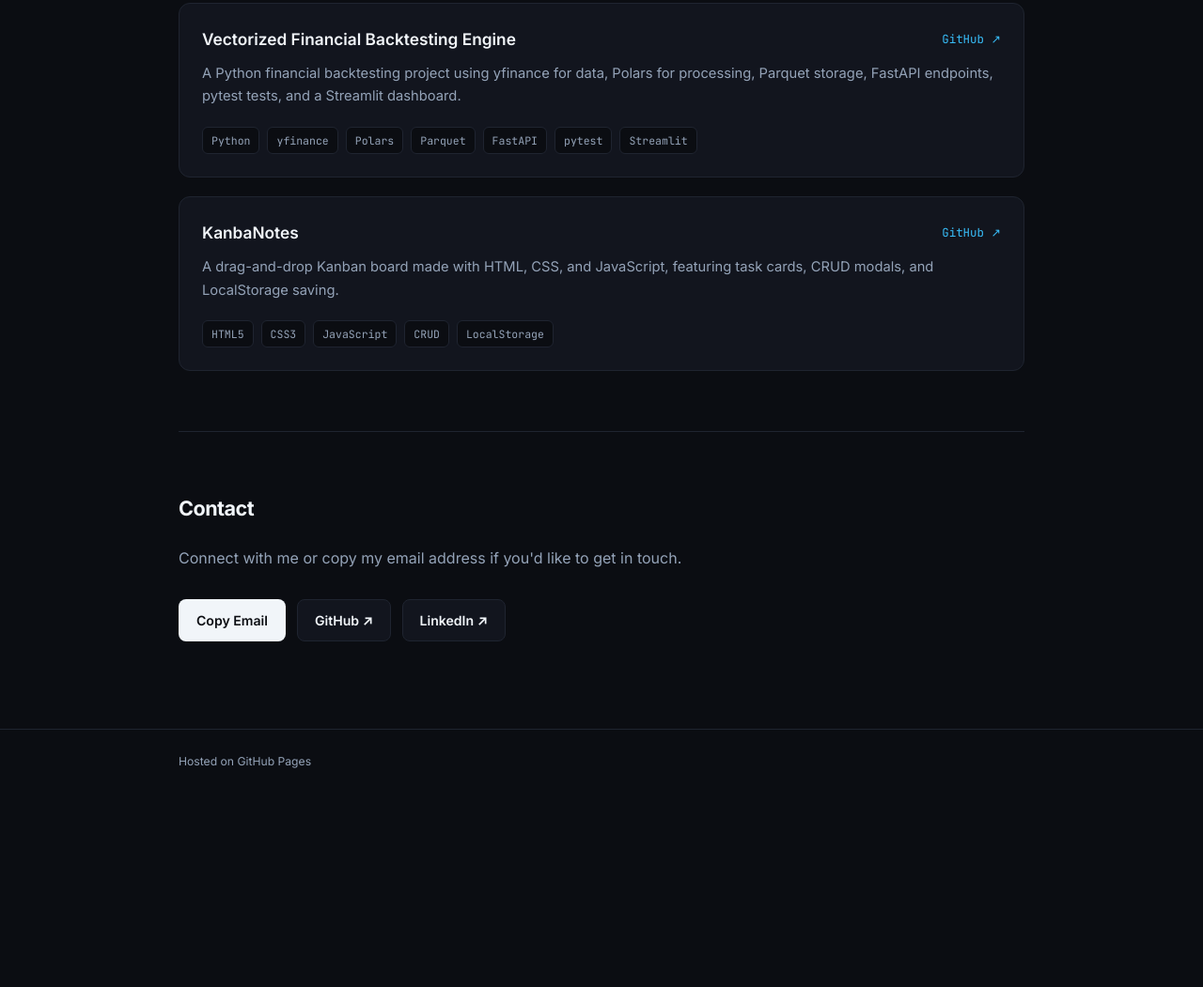
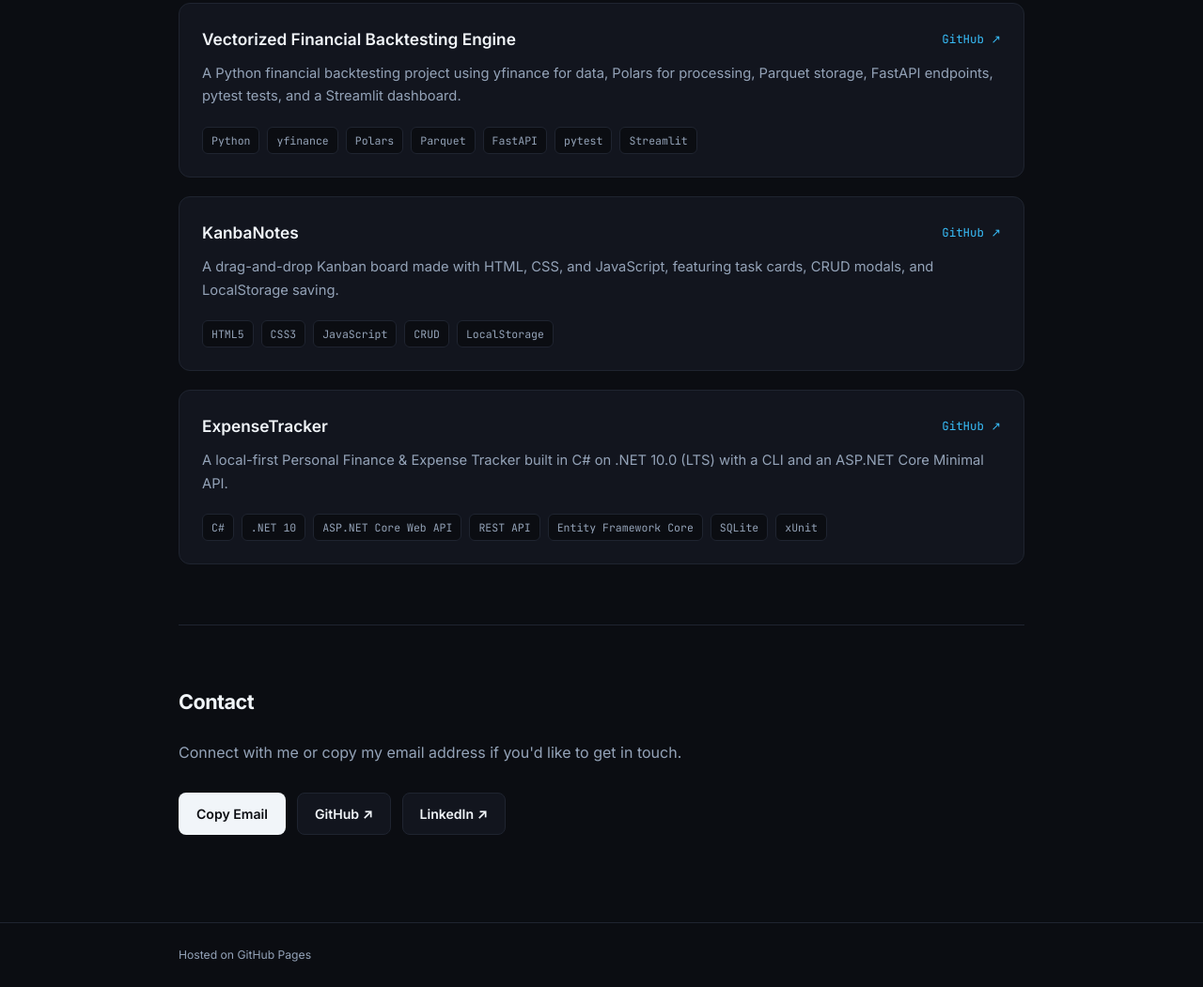
Before and after one commit to Renel-Jerome-Orbeta/Renel-Jerome-Orbeta.github.io, a plain HTML site: page index.html in a window 1280 px wide. Shown: the part 1134-2185 px from the top of the page at 94% size. Before the commit the page ends 1979 px from the top, so only its background shows below. Drawn offline with Linux system fonts and the light colour scheme.

Commit message:
Added ExpenseTracker to Featured Projects
Added ExpenseTracker to Featured Projects.

```diff
--- a/index.html
+++ b/index.html
@@ -81,6 +81,16 @@
           <p>A drag-and-drop Kanban board made with HTML, CSS, and JavaScript, featuring task cards, CRUD modals, and LocalStorage saving.</p>
           <ul class="skill-list"><li>HTML5</li><li>CSS3</li><li>JavaScript</li><li>CRUD</li><li>LocalStorage</li></ul>
         </article>
+		<article class="card project-card">
+          <div class="project-heading">
+            <h3>ExpenseTracker</h3>
+            <div class="project-links">
+              <a class="project-link" href="https://github.com/Renel-Jerome-Orbeta/ExpenseTracker" target="_blank" rel="noopener noreferrer">GitHub ↗</a>
+            </div>
+          </div>
+          <p>A local-first Personal Finance & Expense Tracker built in C# on .NET 10.0 (LTS) with a CLI and an ASP.NET Core Minimal API.</p>
+          <ul class="skill-list"><li>C#</li><li>.NET 10</li><li>ASP.NET Core Web API</li><li>REST API</li><li>Entity Framework Core</li><li>SQLite</li><li>xUnit</li></ul>
+        </article>
       </div>
     </section>
 
```
